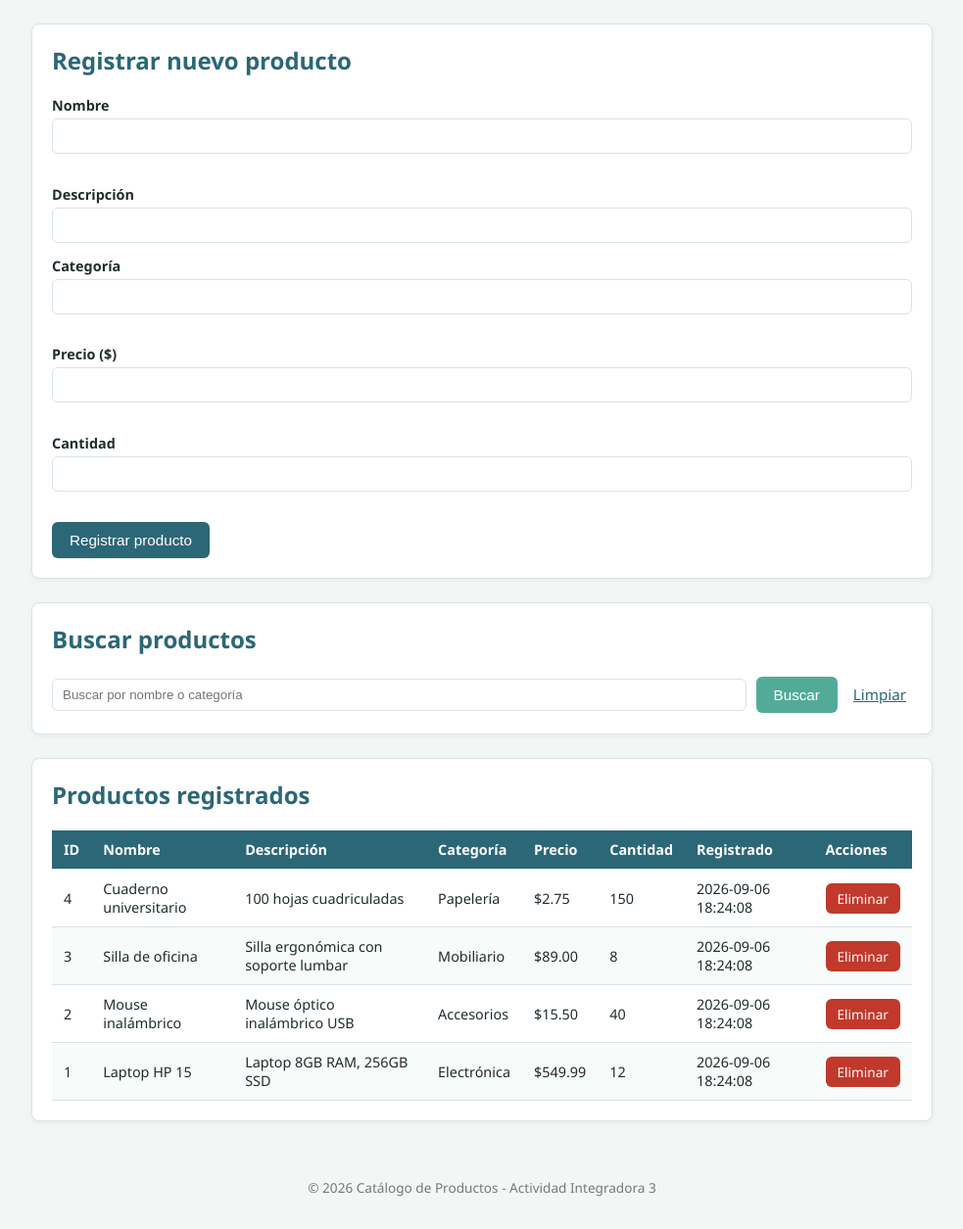
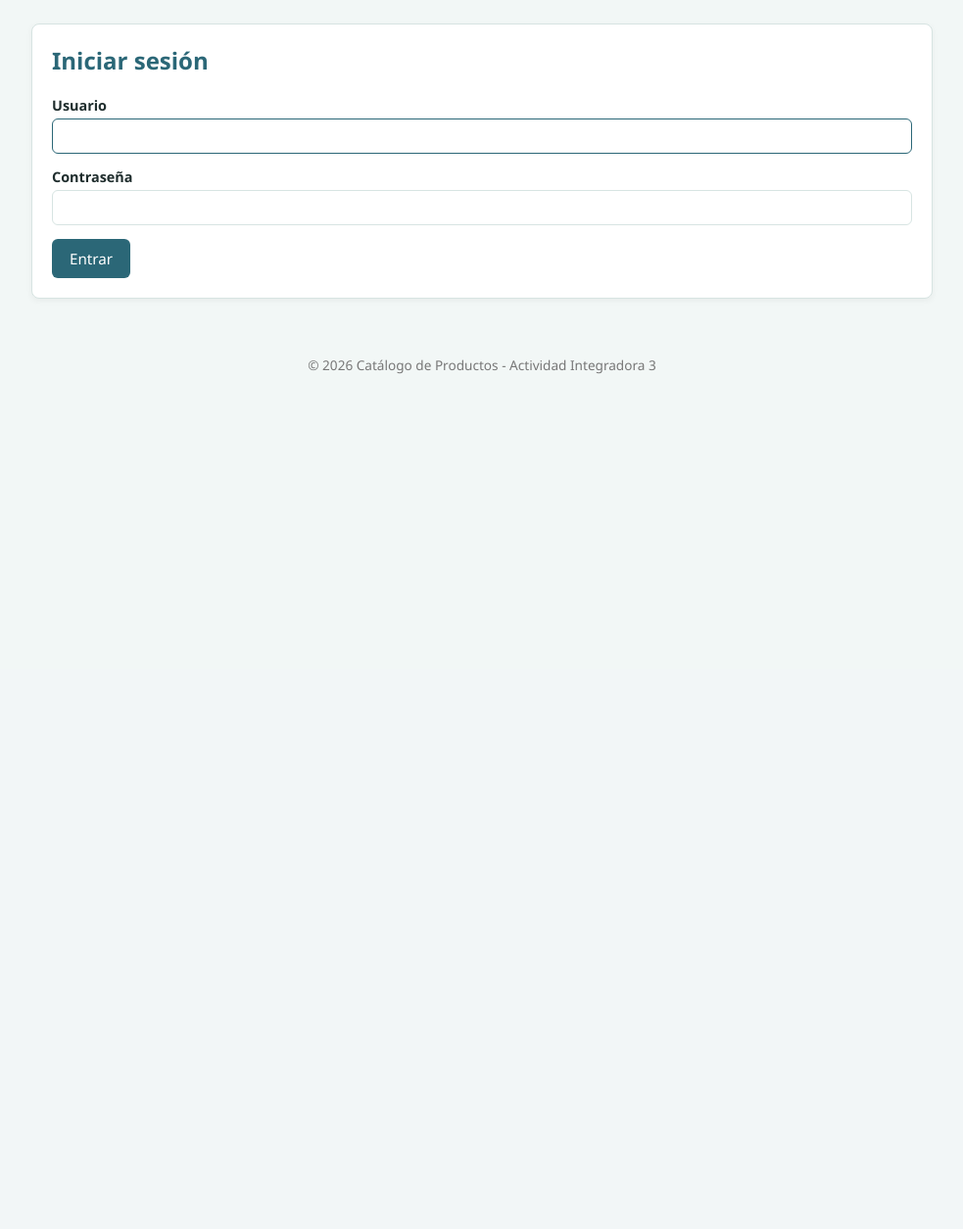
Before and after one commit to fchancayb/integrador3, a PHP site: page / in a window 1280 px wide. Shown: the part 117-1372 px from the top of the page at 98% size, without its empty margins (148-1131 px from the left). After the commit the page ends 499 px from the top, so only its background shows below. Run offline with PHP 8.4, Linux system fonts and the light colour scheme; data comes from the database, SQL or seed files in the repository; both versions use the stored data as it was after the commit.

Commit message:
Agrega autenticación, protección CSRF, validaciones y manejo de errores
Co-Authored-By: Claude Sonnet 5 <noreply@anthropic.com>

```diff
--- a/config/database.php
+++ b/config/database.php
@@ -2,10 +2,18 @@
 
 class Database
 {
-    private string $host = 'localhost';
-    private string $dbName = 'integradora';
-    private string $user = 'root';
-    private string $password = '';
+    private string $host;
+    private string $dbName;
+    private string $user;
+    private string $password;
+
+    public function __construct()
+    {
+        $this->host = getenv('DB_HOST') ?: 'localhost';
+        $this->dbName = getenv('DB_NAME') ?: 'integradora';
+        $this->user = getenv('DB_USER') ?: 'root';
+        $this->password = getenv('DB_PASSWORD') ?: '';
+    }
 
     public function getConnection(): PDO
     {
--- /dev/null
+++ b/controllers/AuthController.php
@@ -0,0 +1,59 @@
+<?php
+
+require_once __DIR__ . '/../models/UsuarioModel.php';
+
+class AuthController
+{
+    private UsuarioModel $modelo;
+
+    public function __construct(PDO $conexion)
+    {
+        $this->modelo = new UsuarioModel($conexion);
+    }
+
+    public function login(): void
+    {
+        if ($_SERVER['REQUEST_METHOD'] === 'POST') {
+            $this->procesarLogin();
+            return;
+        }
+
+        $mensaje = $_SESSION['mensaje'] ?? null;
+        $tipoMensaje = $_SESSION['tipo_mensaje'] ?? null;
+        unset($_SESSION['mensaje'], $_SESSION['tipo_mensaje']);
+
+        require __DIR__ . '/../views/login.php';
+    }
+
+    public function logout(): void
+    {
+        $_SESSION = [];
+        session_destroy();
+
+        header('Location: index.php?accion=login');
+        exit;
+    }
+
+    private function procesarLogin(): void
+    {
+        $usuario = trim($_POST['usuario'] ?? '');
+        $contrasena = $_POST['contrasena'] ?? '';
+
+        $datosUsuario = $usuario !== '' ? $this->modelo->buscarPorUsuario($usuario) : null;
+
+        if ($datosUsuario && password_verify($contrasena, $datosUsuario['password'])) {
+            session_regenerate_id(true);
+            $_SESSION['usuario_id'] = $datosUsuario['id'];
+            $_SESSION['usuario_nombre'] = $datosUsuario['usuario'];
+
+            header('Location: index.php');
+            exit;
+        }
+
+        $_SESSION['mensaje'] = 'Usuario o contraseña incorrectos.';
+        $_SESSION['tipo_mensaje'] = 'error';
+
+        header('Location: index.php?accion=login');
+        exit;
+    }
+}
--- a/controllers/ProductoController.php
+++ b/controllers/ProductoController.php
@@ -23,6 +23,8 @@ class ProductoController
         $tipoMensaje = $_SESSION['tipo_mensaje'] ?? null;
         unset($_SESSION['mensaje'], $_SESSION['tipo_mensaje']);
 
+        $csrfToken = $this->obtenerTokenCSRF();
+
         require __DIR__ . '/../views/index.php';
     }
 
@@ -34,7 +36,7 @@ class ProductoController
         $precio = $_POST['precio'] ?? '';
         $cantidad = $_POST['cantidad'] ?? '';
 
-        $errores = $this->validar($nombre, $categoria, $precio, $cantidad);
+        $errores = $this->validar($nombre, $descripcion, $categoria, $precio, $cantidad);
 
         if (!empty($errores)) {
             $_SESSION['mensaje'] = implode(' ', $errores);
@@ -60,7 +62,14 @@ class ProductoController
 
     public function eliminar(): void
     {
-        $id = $_GET['id'] ?? null;
+        $id = $_POST['id'] ?? null;
+        $token = $_POST['csrf_token'] ?? '';
+
+        if (!$this->validarTokenCSRF($token)) {
+            $_SESSION['mensaje'] = 'Solicitud inválida. Intenta nuevamente.';
+            $_SESSION['tipo_mensaje'] = 'error';
+            $this->redirigir();
+        }
 
         if (!ctype_digit((string) $id)) {
             $_SESSION['mensaje'] = 'Identificador de producto inválido.';
@@ -78,16 +87,24 @@ class ProductoController
         $this->redirigir();
     }
 
-    private function validar(string $nombre, string $categoria, $precio, $cantidad): array
+    private function validar(string $nombre, string $descripcion, string $categoria, $precio, $cantidad): array
     {
         $errores = [];
 
         if ($nombre === '' || mb_strlen($nombre) < 3) {
             $errores[] = 'El nombre debe tener al menos 3 caracteres.';
+        } elseif (mb_strlen($nombre) > 100) {
+            $errores[] = 'El nombre no puede superar los 100 caracteres.';
+        }
+
+        if (mb_strlen($descripcion) > 255) {
+            $errores[] = 'La descripción no puede superar los 255 caracteres.';
         }
 
         if ($categoria === '') {
             $errores[] = 'La categoría es obligatoria.';
+        } elseif (mb_strlen($categoria) > 50) {
+            $errores[] = 'La categoría no puede superar los 50 caracteres.';
         }
 
         if ($precio === '' || !is_numeric($precio) || (float) $precio <= 0) {
@@ -101,6 +118,20 @@ class ProductoController
         return $errores;
     }
 
+    private function obtenerTokenCSRF(): string
+    {
+        if (empty($_SESSION['csrf_token'])) {
+            $_SESSION['csrf_token'] = bin2hex(random_bytes(32));
+        }
+
+        return $_SESSION['csrf_token'];
+    }
+
+    private function validarTokenCSRF(string $token): bool
+    {
+        return $token !== '' && hash_equals($_SESSION['csrf_token'] ?? '', $token);
+    }
+
     private function redirigir(): void
     {
         header('Location: index.php');
--- a/index.php
+++ b/index.php
@@ -4,12 +4,21 @@ session_start();
 
 require_once __DIR__ . '/config/database.php';
 require_once __DIR__ . '/controllers/ProductoController.php';
+require_once __DIR__ . '/controllers/AuthController.php';
 
+try {
     $database = new Database();
     $conexion = $database->getConnection();
-$controlador = new ProductoController($conexion);
+    $autenticador = new AuthController($conexion);
 
     $accion = $_GET['accion'] ?? 'listar';
+
+    if ($accion === 'logout') {
+        $autenticador->logout();
+    } elseif (empty($_SESSION['usuario_id'])) {
+        $autenticador->login();
+    } else {
+        $controlador = new ProductoController($conexion);
 
         switch ($accion) {
             case 'guardar':
@@ -25,3 +34,9 @@ switch ($accion) {
                 $controlador->index();
                 break;
         }
+    }
+} catch (PDOException $e) {
+    error_log('Error de base de datos: ' . $e->getMessage());
+    http_response_code(500);
+    require __DIR__ . '/views/error.php';
+}
--- /dev/null
+++ b/models/UsuarioModel.php
@@ -0,0 +1,21 @@
+<?php
+
+class UsuarioModel
+{
+    private PDO $conexion;
+
+    public function __construct(PDO $conexion)
+    {
+        $this->conexion = $conexion;
+    }
+
+    public function buscarPorUsuario(string $usuario): ?array
+    {
+        $stmt = $this->conexion->prepare('SELECT * FROM usuarios WHERE usuario = :usuario');
+        $stmt->execute([':usuario' => $usuario]);
+
+        $fila = $stmt->fetch();
+
+        return $fila ?: null;
+    }
+}
--- a/public/css/styles.css
+++ b/public/css/styles.css
@@ -39,6 +39,28 @@ body {
 .cabecera p {
     margin: 0;
     opacity: 0.85;
+}
+
+.cabecera-fila {
+    display: flex;
+    justify-content: space-between;
+    align-items: center;
+    flex-wrap: wrap;
+    gap: 12px;
+}
+
+.sesion {
+    display: flex;
+    align-items: center;
+    gap: 12px;
+    font-size: 0.9rem;
+}
+
+.boton-enlace-claro {
+    background-color: transparent;
+    color: #fff;
+    text-decoration: underline;
+    padding: 6px 0;
 }
 
 .tarjeta {
@@ -95,9 +117,15 @@ body {
     border-radius: 6px;
     padding: 10px 18px;
     font-size: 0.95rem;
+    font-family: inherit;
     cursor: pointer;
     text-decoration: none;
     color: #fff;
+}
+
+.form-eliminar {
+    display: inline-block;
+    margin: 0;
 }
 
 .boton-primario {
--- a/views/index.php
+++ b/views/index.php
@@ -83,8 +83,11 @@
                             <td><?php echo htmlspecialchars($producto['cantidad']); ?></td>
                             <td><?php echo htmlspecialchars($producto['fecha_registro']); ?></td>
                             <td>
-                                <a href="index.php?accion=eliminar&id=<?php echo (int) $producto['id']; ?>"
-                                   class="boton boton-peligro boton-eliminar">Eliminar</a>
+                                <form action="index.php?accion=eliminar" method="POST" class="form-eliminar">
+                                    <input type="hidden" name="id" value="<?php echo (int) $producto['id']; ?>">
+                                    <input type="hidden" name="csrf_token" value="<?php echo htmlspecialchars($csrfToken); ?>">
+                                    <button type="submit" class="boton boton-peligro boton-eliminar">Eliminar</button>
+                                </form>
                             </td>
                         </tr>
                     <?php endforeach; ?>
--- /dev/null
+++ b/views/login.php
@@ -0,0 +1,26 @@
+<?php require __DIR__ . '/partials/header.php'; ?>
+
+<?php if ($mensaje): ?>
+    <div class="mensaje mensaje-<?php echo htmlspecialchars($tipoMensaje); ?>">
+        <?php echo htmlspecialchars($mensaje); ?>
+    </div>
+<?php endif; ?>
+
+<section class="tarjeta">
+    <h2>Iniciar sesión</h2>
+    <form action="index.php?accion=login" method="POST">
+        <div class="campo">
+            <label for="usuario">Usuario</label>
+            <input type="text" id="usuario" name="usuario" required autofocus>
+        </div>
+
+        <div class="campo">
+            <label for="contrasena">Contraseña</label>
+            <input type="password" id="contrasena" name="contrasena" required>
+        </div>
+
+        <button type="submit" class="boton boton-primario">Entrar</button>
+    </form>
+</section>
+
+<?php require __DIR__ . '/partials/footer.php'; ?>
--- a/views/partials/header.php
+++ b/views/partials/header.php
@@ -8,9 +8,17 @@
 </head>
 <body>
     <header class="cabecera">
-        <div class="contenedor">
-            <h1>📦 Catálogo de Productos</h1>
-            <p>Sistema de inventario - Actividad Integradora 3</p>
+        <div class="contenedor cabecera-fila">
+            <div>
+                <h1>📦 Catálogo de Productos</h1>
+                <p>Sistema de inventario - Actividad Integradora 3</p>
+            </div>
+            <?php if (!empty($_SESSION['usuario_nombre'])): ?>
+                <div class="sesion">
+                    <span><?php echo htmlspecialchars($_SESSION['usuario_nombre']); ?></span>
+                    <a href="index.php?accion=logout" class="boton boton-enlace-claro">Cerrar sesión</a>
+                </div>
+            <?php endif; ?>
         </div>
     </header>
     <main class="contenedor">
```
Also changed, not shown: database/integradora.sql (+10 -0 lines), views/error.php (added, +10 -0 lines), README.md. Lines whose indentation alone changed are shown as unchanged.
